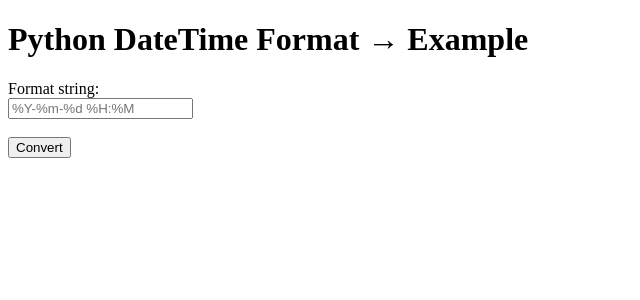
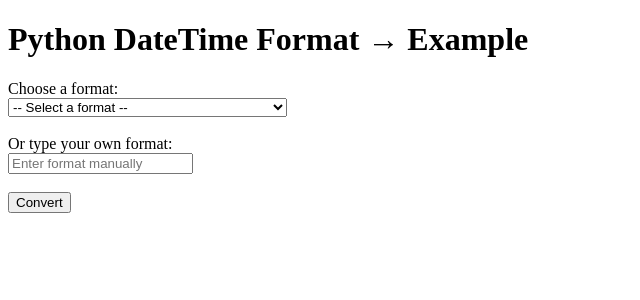
Before and after one commit to sujanab75/datetime-format-converter, a Flask app: page / in a window 1280 px wide. Shown: the top 300 px of the page, without its empty margins (0-640 px from the left). Run offline with Flask 3, Linux system fonts and the light colour scheme.

Commit message:
Initial Commit

```diff
--- a/main.py
+++ b/main.py
@@ -20,6 +20,7 @@
 @app.route("/", methods=["GET", "POST"])
 def index():
     result = ""
+    fmt = ""
     if request.method == "POST":
         fmt = request.form["format"]
         now = datetime.now()
@@ -47,7 +48,7 @@
             except Exception as e:
                 result = f"Error: {str(e)}"
 
-    return render_template("index.html", result=result)
+    return render_template("index.html", result=result, fmt=fmt)
 
 
 if __name__ == "__main__":
--- a/templates/index.html
+++ b/templates/index.html
@@ -2,12 +2,41 @@
 <html>
 <head>
   <title>DateTime Format Converter</title>
+  <script>
+    function setFromDropdown(value) {
+      document.getElementById('format').value = value;
+      document.getElementById('custom_format').value = '';  // clear custom
+    }
+
+    function setFromCustomInput(value) {
+      document.getElementById('format').value = value;
+      document.getElementById('dropdown').selectedIndex = 0;  // reset dropdown
+    }
+  </script>
 </head>
 <body>
   <h1>Python DateTime Format → Example</h1>
   <form method="POST">
-    <label for="format">Format string:</label><br>
-    <input type="text" id="format" name="format" placeholder="%Y-%m-%d %H:%M"><br><br>
+    <label for="format">Choose a format:</label><br>
+
+    <select id="dropdown" onchange="setFromDropdown(this.value)">
+      <option value="">-- Select a format --</option>
+      <option value="%Y-%m-%d" {% if fmt == "%Y-%m-%d" %}selected{% endif %}>%Y-%m-%d → 2025-06-08</option>
+      <option value="%d/%m/%Y" {% if fmt == "%d/%m/%Y" %}selected{% endif %}>%d/%m/%Y → 08/06/2025</option>
+      <option value="%A, %B %d, %Y" {% if fmt == "%A, %B %d, %Y" %}selected{% endif %}>%A, %B %d, %Y → Sunday, June 08, 2025</option>
+      <option value="%I:%M %p" {% if fmt == "%I:%M %p" %}selected{% endif %}>%I:%M %p → 02:30 PM</option>
+      <option value="%c" {% if fmt == "%c" %}selected{% endif %}>%c → Sun Jun  8 14:30:00 2025</option>
+    </select><br><br>
+
+    <label for="custom_format">Or type your own format:</label><br>
+    <input type="text" id="custom_format" placeholder="Enter format manually"
+           oninput="setFromCustomInput(this.value)" value="{{ fmt if fmt not in [
+         '%Y-%m-%d', '%d/%m/%Y', '%A, %B %d, %Y', '%I:%M %p', '%c'
+       ] else '' }}">
+
+    <!-- Hidden unified input field -->
+    <input type="hidden" id="format" name="format"><br><br>
+
     <input type="submit" value="Convert">
   </form>
   <p>{{ result }}</p>
```
